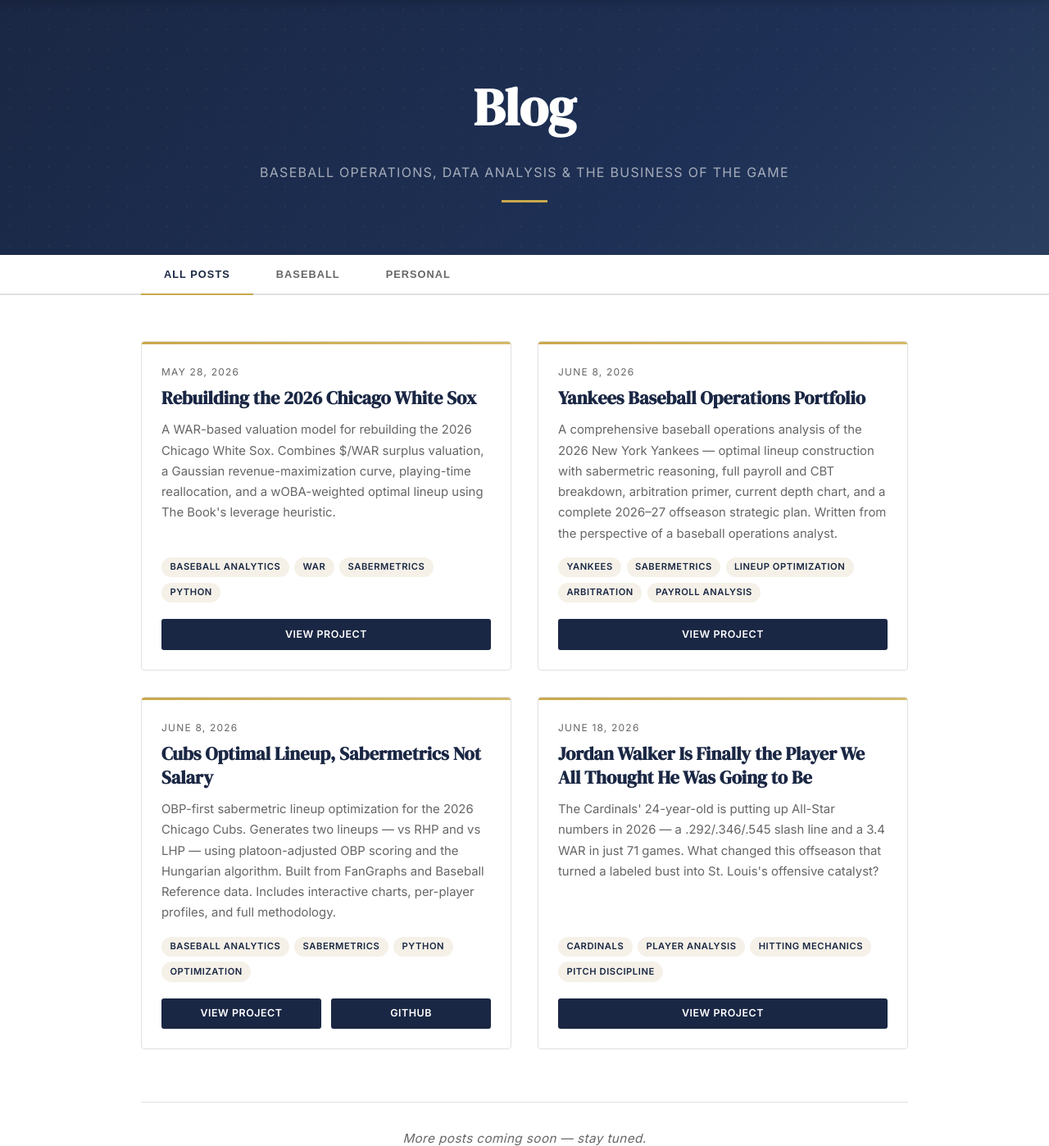
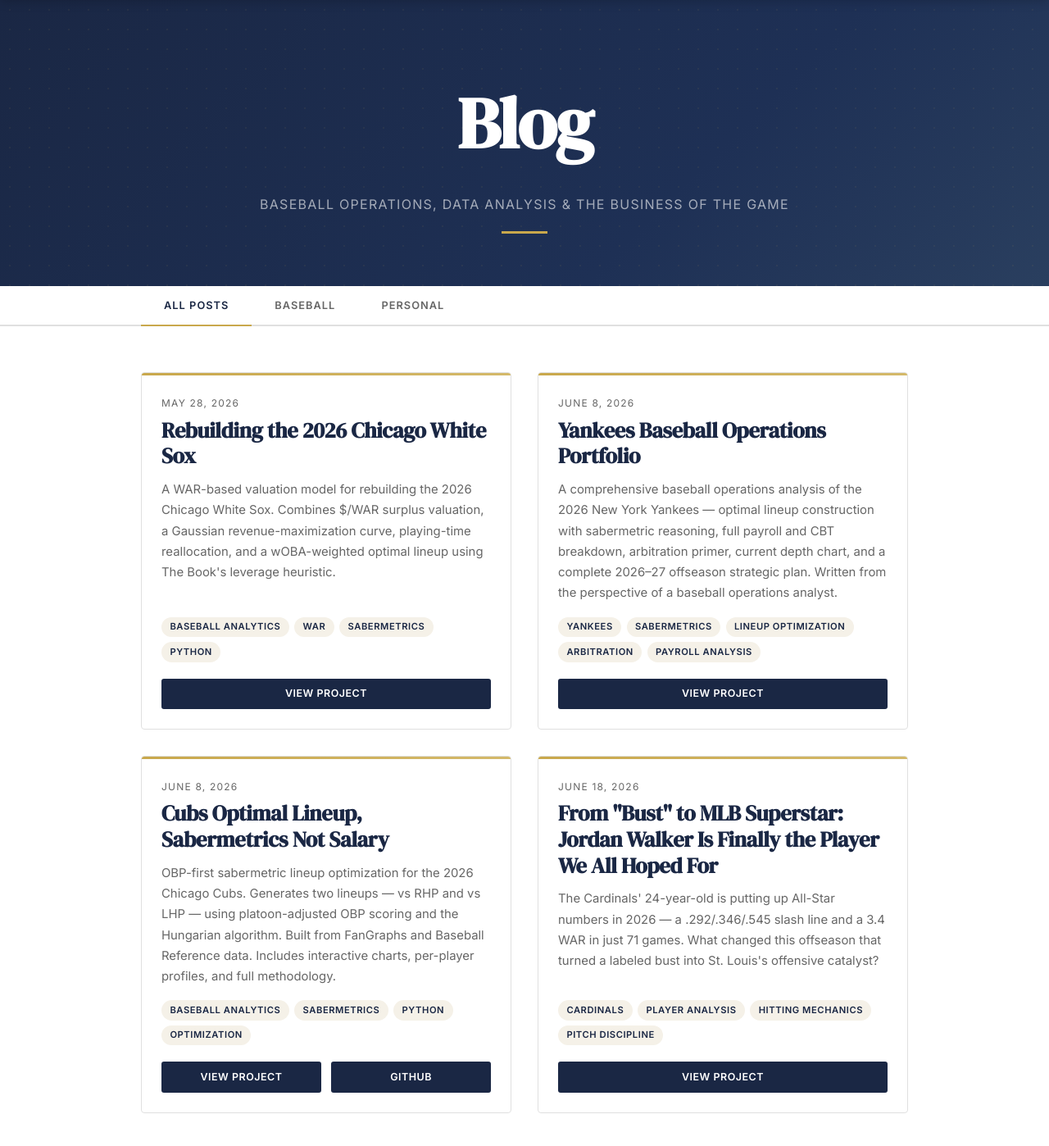
Before and after one commit to kylelflynn2/vsc-blog, a Flask app: page /blog in a window 1280 px wide. Shown: the part 64-1462 px from the top of the page at 82% size. Run offline with Flask 3, Linux system fonts and the light colour scheme.

Commit message:
Stronger titles sitewide + Jordan Walker article retitle
- Blog header h1: clamp(3.5rem -> 5.5rem), tighter letter-spacing
- Post card titles: 1.4rem -> 1.65rem, letter-spacing -0.01em
- JW article hero h1: clamp(2.6rem -> 4.4rem), letter-spacing -0.02em
- New title: From Bust to MLB Superstar: Jordan Walker Is Finally the Player We All Hoped For
- Fixed blog tab font-family DM Sans -> Inter
- Fixed old gold rgba value in blog header dot pattern

Co-Authored-By: Claude Sonnet 4.6 <noreply@anthropic.com>

```diff
--- a/data/posts.json
+++ b/data/posts.json
@@ -1,7 +1,7 @@
 [
   {
     "id": "5",
-    "title": "Jordan Walker Is Finally the Player We All Thought He Was Going to Be",
+    "title": "From \"Bust\" to MLB Superstar: Jordan Walker Is Finally the Player We All Hoped For",
     "description": "The Cardinals' 24-year-old is putting up All-Star numbers in 2026 — a .292/.346/.545 slash line and a 3.4 WAR in just 71 games. What changed this offseason that turned a labeled bust into St. Louis's offensive catalyst?",
     "date": "June 18, 2026",
     "project_url": "/projects/jordan-walker-2026",
--- a/templates/blog.html
+++ b/templates/blog.html
@@ -17,7 +17,7 @@
         content: '';
         position: absolute;
         inset: 0;
-        background-image: radial-gradient(rgba(212, 175, 55, 0.07) 1px, transparent 1px);
+        background-image: radial-gradient(rgba(201, 168, 76, 0.07) 1px, transparent 1px);
         background-size: 24px 24px;
         pointer-events: none;
     }
@@ -29,7 +29,8 @@
 
     .blog-header h1 {
         font-family: 'DM Serif Display', serif;
-        font-size: clamp(2.5rem, 5vw, 4rem);
+        font-size: clamp(3.5rem, 7vw, 5.5rem);
+        letter-spacing: -0.02em;
         margin-bottom: 1rem;
         animation: fadeSlideDown 0.6s ease both;
     }
@@ -71,7 +72,7 @@
         background: none;
         border: none;
         padding: 1rem 1.75rem;
-        font-family: 'DM Sans', sans-serif;
+        font-family: 'Inter', sans-serif;
         font-size: 0.8rem;
         font-weight: 600;
         letter-spacing: 0.08em;
@@ -166,10 +167,11 @@
 
     .post-title {
         font-family: 'DM Serif Display', serif;
-        font-size: 1.4rem;
+        font-size: 1.65rem;
         color: var(--navy);
         margin-bottom: 0.75rem;
-        line-height: 1.3;
+        line-height: 1.2;
+        letter-spacing: -0.01em;
     }
 
     .post-description {
```
Also changed, not shown: templates/projects/jordan_walker_2026.html (+5 -4 lines).
